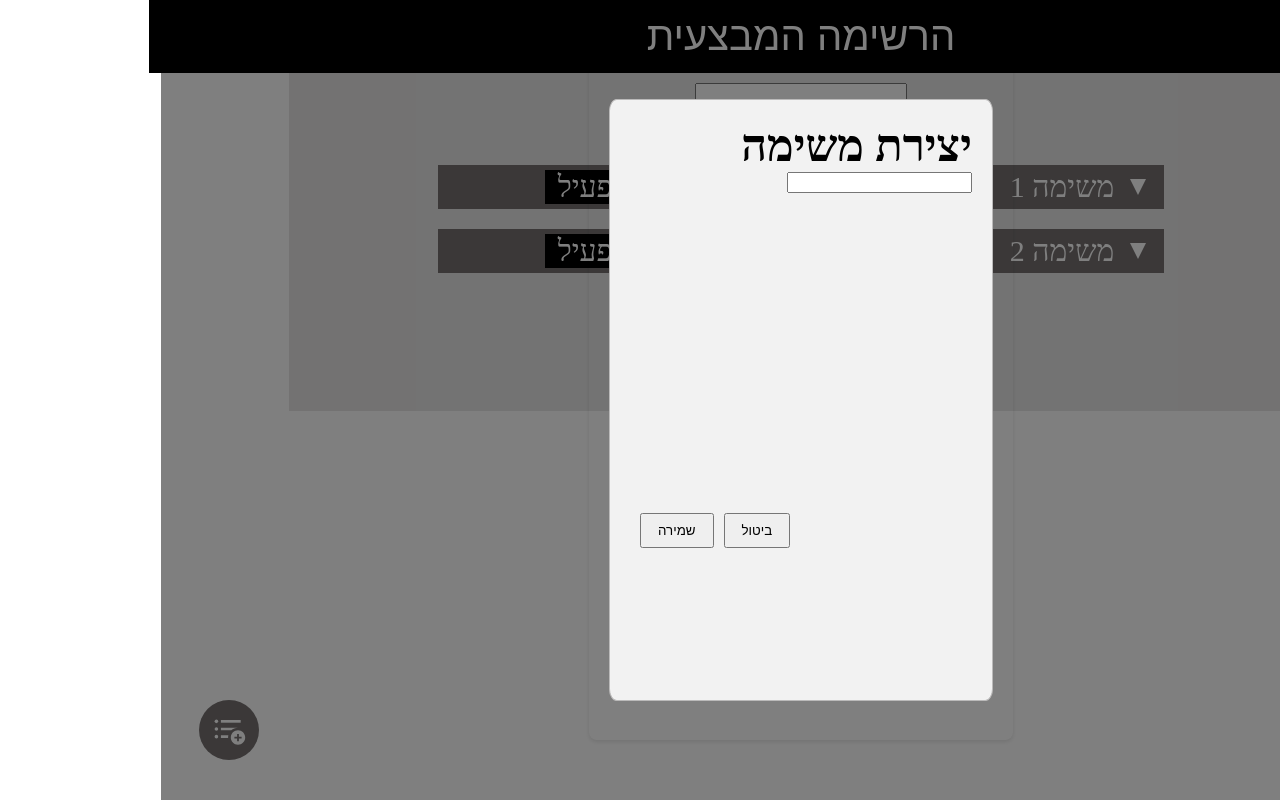
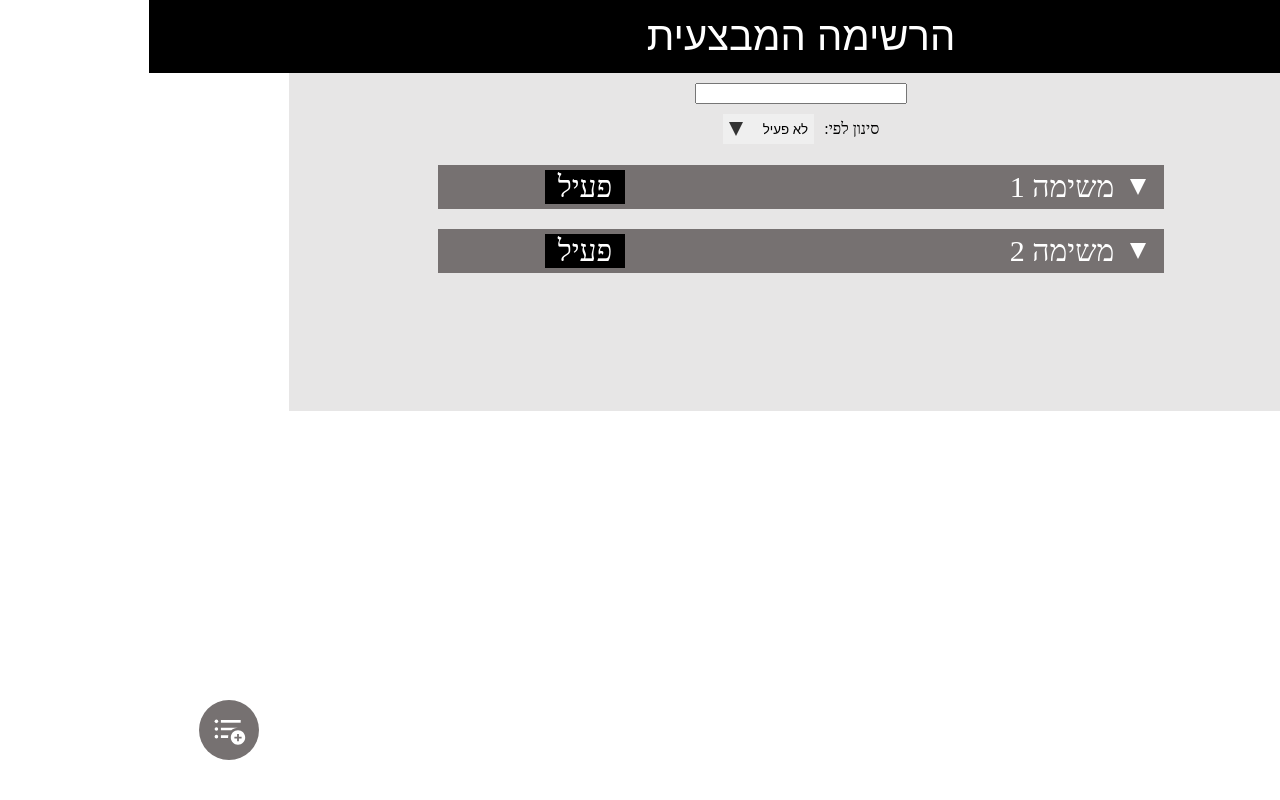
Before and after one commit to theHammerrr/taskManagement, a React app in the folder client/: page / in a window 1280 px wide. Built offline with nearby package versions, Linux system fonts and the light colour scheme; the HTML template or start-up script is replaced by a standard one.

Commit message:
remove generic modal with regular modal

```diff
--- a/client/package.json
+++ b/client/package.json
@@ -7,10 +7,11 @@
     "react-dom": "^18.2.0"
   },
   "devDependencies": {
+    "@types/react": "^18.2.48",
+    "@types/react-dom": "^18.2.18",
     "css-loader": "^6.9.0",
     "html-webpack-plugin": "^5.6.0",
     "style-loader": "^3.3.4",
-    "svg-url-loader": "^8.0.0",
     "ts-loader": "^9.5.1",
     "typescript": "^5.3.3",
     "webpack": "^5.89.0",
--- a/client/src/Components/Modal/Modal.css
+++ b/client/src/Components/Modal/Modal.css
@@ -10,32 +10,20 @@
     align-items: center;
 }
 
-.modal {
-    /* background: #fff; */
+/* .modal {
     padding: 20px;
     border-radius: 8px;
     box-shadow: 0 2px 4px rgba(0, 0, 0, 0.1);
-    width: 30%; /* Adjust as needed */
+    width: 30%;
+    background-color: #f2f2f2;
+    padding: 20px;
 
-  }
-
-/* .modal {
-    position: fixed;
-    z-index: 1;
-    left: 0;
-    top: 0;
-    width: 100%;
-    height: 100%;
-    background-color: rgb(0, 0, 0);
-    background-color: rgba(0, 0, 0, 0.4);
-    justify-content: center;
-    align-items: center;
 } */
 
 .hide-modal {
     /* TODO: change to none */
-    display: flex;
-    /* display: none; */
+    /* display: flex; */
+    display: none;
 }
 
 .show-modal {
@@ -48,9 +36,8 @@
     padding: 20px;
     border: 1px solid #bbbaba;
     height: 70vh;
-    /* width: 35%; */
+    width: 30%;
     border-radius: 2%;
-    /* position: relative; */
 }
 
 .title {
@@ -67,11 +54,7 @@
 }
 
 .modal-bottom-buttons button {
-    /* margin: auto; */
     margin-left: 10px;
     padding: 8px 16px;
     cursor: pointer;
 }
-
-
-/* // ? */
--- a/client/src/Components/Modal/Modal.tsx
+++ b/client/src/Components/Modal/Modal.tsx
@@ -1,18 +1,10 @@
 import React, { ReactElement } from "react";
 import './Modal.css'
-import { v4 as uuidv4 } from 'uuid';
-
-// import {
-//     ModalComponent,
-//     eContentTypesInModal,
-//     iModalGenericContentProps
-// } from "./ModalContentTypes";
 
 export interface iModalProps extends React.PropsWithChildren {
     onClose: () => void,
     showModal: boolean,
     title: string,
-    // contentTypesArray: iModalGenericContentProps[],
     children?: ReactElement
 }
 
@@ -21,23 +13,12 @@ const Modal: React.FC<iModalProps> = ({
     onClose,
     showModal = false,
     title,
-    // contentTypesArray = [],
     children
 }: iModalProps) => {
     return (
         <div className={(showModal ? "show-modal" : "hide-modal") + " modal-overlay"}>
-            <div className="modal">
             <div className="modal-content">
                 <div className="title">{title}</div>
-                    {/* {
-                        contentTypesArray.map((genericContent) =>
-                            <ModalComponent
-                                key={uuidv4()}
-                                contentType={genericContent.contentType}
-                                modalContent={genericContent.modalContent}
-                            />
-                        )
-                    } */}
                 {children}
                 <div className="modal-bottom-buttons">
                     <button className="modal-close" onClick={onClose}>ביטול</button>
@@ -45,7 +26,6 @@ const Modal: React.FC<iModalProps> = ({
                 </div>
             </div>
         </div>
-        </div>
     )
 }
 
--- a/client/src/Components/Modal/ModalTypes/ModalInput/ModalInput.css
+++ /dev/null
@@ -1,10 +0,0 @@
-.modal-input {
-    width: 80%;
-    margin-top: 1%;
-    /* border-radius: 5%; */
-}
-
-
-.modal-input-container {
-    margin: 4%;
-}
--- /dev/null
+++ b/client/src/Components/Task/TaskModal.css
@@ -0,0 +1,11 @@
+.input-container {
+    display: flex;
+    flex-direction: column;
+    gap: 10px;
+    font-size: 20px;
+    margin-top: 2%;
+}
+
+.input {
+    width: 60%;
+}
--- a/client/src/Components/Task/TaskModal.tsx
+++ b/client/src/Components/Task/TaskModal.tsx
@@ -1,9 +1,7 @@
 import React, { useState } from "react";
 import Modal, { iModalProps } from "../Modal/Modal";
 import { eFilterState, iTask } from "./Task";
-// import { eContentTypesInModal, iModalGenericContentProps } from "../Modal/ModalContentTypes";
-// import { iModalInputProps } from "../Modal/ModalTypes/ModalInput/ModalInput";
-
+import './TaskModal.css'
 
 export type tTaskModalProps = Omit<iModalProps, "contentTypesArray">
 
@@ -18,44 +16,32 @@ const TaskModal: React.FC<tTaskModalProps> = ({
         taskParant: null
     })
 
-    // const modalInputDiscription: iModalGenericContentProps = {
-    //     contentType: eContentTypesInModal.INPUT,
-    //     modalContent: {
-    //         title: "שם:",
-    //         value: "",
-    //         setValue: (discription: string): void => {
-    //             setTask({...task, discription})
-    //         },
-    //         placeholder: "שם"
-    //     } as iModalInputProps
-    // }
-
-    // const modalInputLink: iModalGenericContentProps = {
-    //     contentType: eContentTypesInModal.DROP_DOWN,
-    //     modalContent: {
-    //         title: "קישור למשימה: ",
-    //         value: "",
-    //         setValue: (taskParant: string): void => {
-    //             setTask({...task, taskParant})
-    //         },
-    //         placeholder: "חיפוש..."
-    //     } as iModalInputProps
-    // }
-
-    // const genericModalArray: iModalGenericContentProps[] = [
-    //     modalInputDiscription,
-    //     modalInputLink,
-    // ]
+    type taskProperties = keyof iTask;
+    const handleChangeTask = (
+        event: React.FormEvent<HTMLInputElement>,
+        property: taskProperties) => {
+            setTask({
+                ...task,
+                [property]: event.currentTarget.value
+            })
+    }
 
     return (
         <Modal
             showModal={showModal}
             onClose={onClose}
             title={title}
-            // contentTypesArray={genericModalArray}
-             >
-                <input className="modal-input"></input>
-             </Modal>
+        >
+            <div className="input-container">
+                <span>שם:</span>
+                <input
+                    className="input"
+                    placeholder="שם..."
+                    onChange={(event) => {
+                        handleChangeTask(event, "discription")
+                }} />
+            </div>
+        </Modal>
     )
 }
 
```
Also changed, not shown: client/src/Components/Modal/ModalContentTypes.tsx (deleted, +0 -35 lines), client/src/Components/Modal/ModalTypes/ModalDropdown/ModalDropdown.tsx (deleted, +0 -9 lines), client/src/Components/Modal/ModalTypes/ModalInput/ModalInput.tsx (deleted, +0 -40 lines), package.json (deleted, +0 -7 lines), 2 other files (tests, documents, lock files or other folders). Lines whose indentation alone changed are shown as unchanged.
